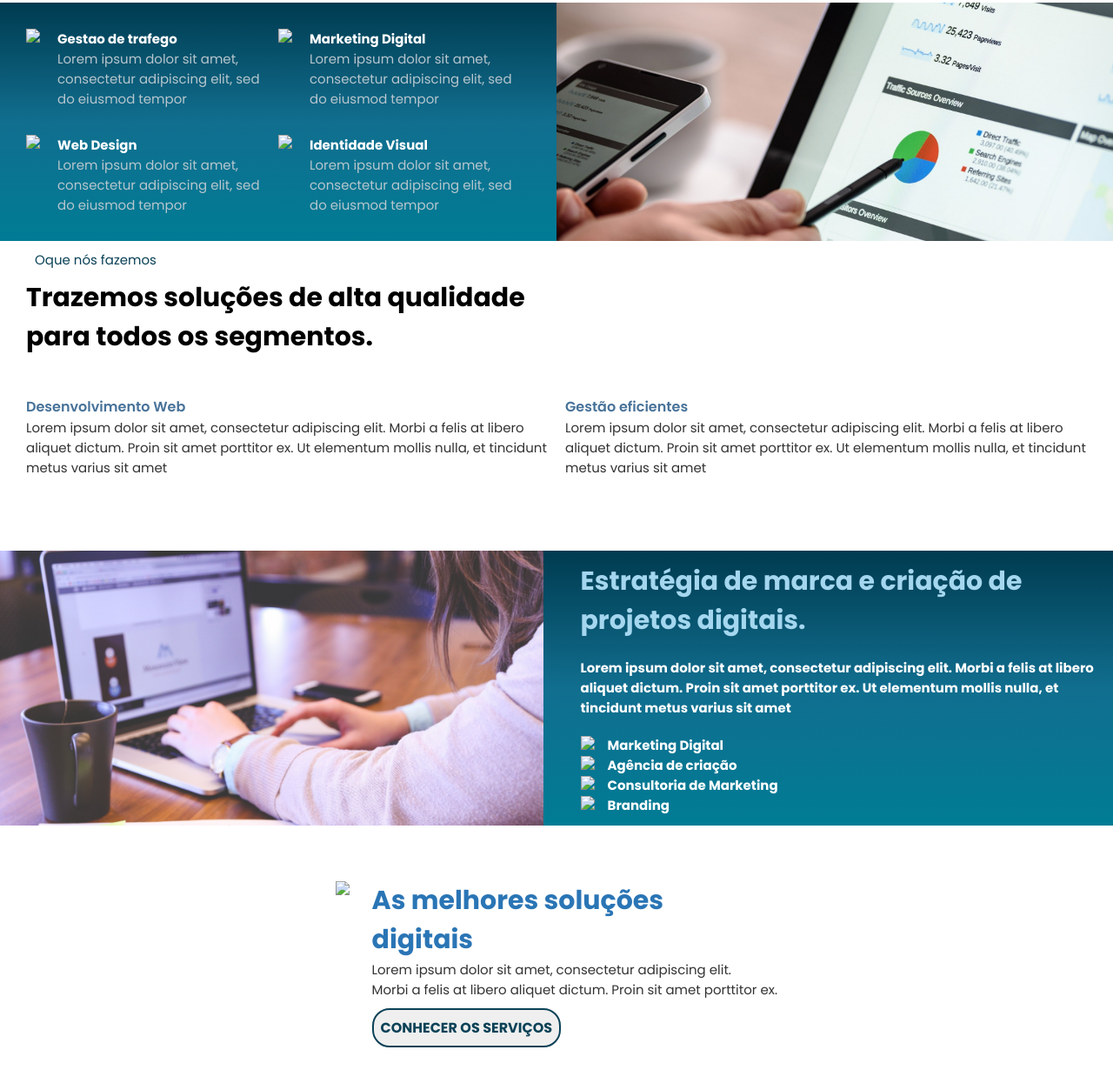
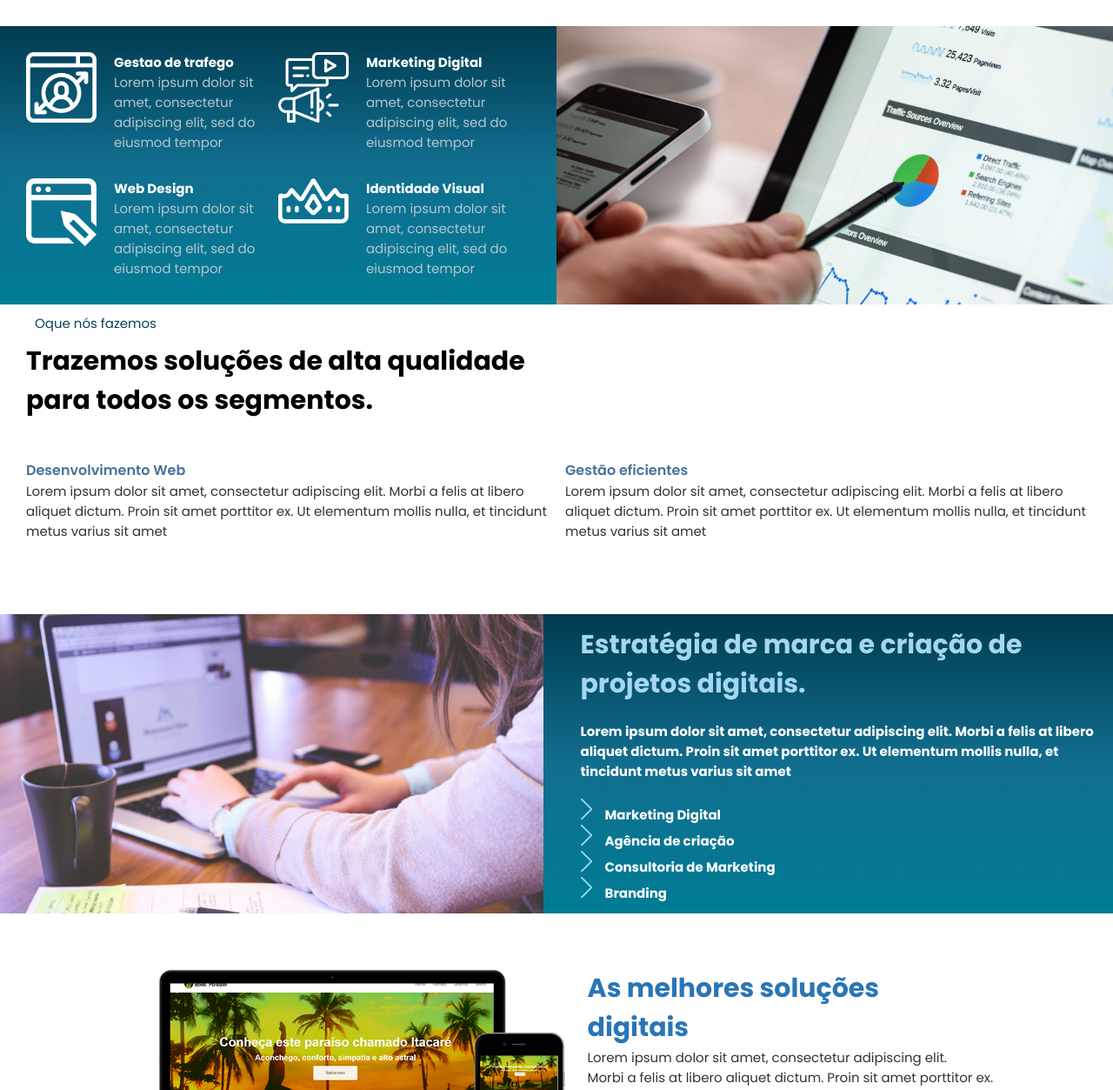
Before and after one commit to LayonJ/gggggg, a plain HTML site: page index.html in a window 1280 px wide. Shown: the part 728-1981 px from the top of the page at 87% size. Drawn offline with Linux system fonts and the light colour scheme; a script that the page names is missing.

Commit message:
Update index.html

```diff
--- a/index.html
+++ b/index.html
@@ -13,7 +13,7 @@
 <body>
     <div class="container">
     <header class="cabecalho">
-        <a class="logo-div"href="#"><img class="logo" src="img/logo2.png"></a>
+        <a class="logo-div"href="#"><img class="logo" src="logo2.png"></a>
         <div class="menu-section">
             <div class="menu-toogle">
                 <div class="um"></div>
@@ -43,7 +43,7 @@
     <div class="hero">
         <div class="texto">
             <div class="hero-mobile">
-                <img src="img/banner2.png">
+                <img src="banner2.png">
             </div>
             <p class="titulo">Agência de criação<br>
                 focada em resultados</p>
@@ -51,23 +51,23 @@
             <button class="botao"><p>SAIBA MAIS</p></button>
         </div>
         <div class="imagens">
-            <!--<img class="forma" src="img/forma5.png"> -->
-            <img class="img2" src="img/banner2.png">
+            <!--<img class="forma" src="forma5.png"> -->
+            <img class="img2" src="banner2.png">
         </div>
     </div>
     </div>
     <section class="parte1">
         <div class="servicos">
         <ul class="teste2">
-            <li><div class="tamanho"><img src="img/trafego.png"></div><div class="teste"><h1>Gestao de trafego</h1><p>Lorem ipsum dolor sit amet, consectetur adipiscing elit, sed do eiusmod tempor</p></div></li>
-            <li><div class="tamanho"><img src="img/marketing2.png"></div><div class="teste"><h1>Marketing Digital</h1><p>Lorem ipsum dolor sit amet, consectetur adipiscing elit, sed do eiusmod tempor</p></div></li>
+            <li><div class="tamanho"><img src="trafego.png"></div><div class="teste"><h1>Gestao de trafego</h1><p>Lorem ipsum dolor sit amet, consectetur adipiscing elit, sed do eiusmod tempor</p></div></li>
+            <li><div class="tamanho"><img src="marketing2.png"></div><div class="teste"><h1>Marketing Digital</h1><p>Lorem ipsum dolor sit amet, consectetur adipiscing elit, sed do eiusmod tempor</p></div></li>
         </ul>
         <ul class="teste3">
-            <li><div class="tamanho"><img src="img/designer.png"></div><div class="teste"><h1>Web Design</h1><p>Lorem ipsum dolor sit amet, consectetur adipiscing elit, sed do eiusmod tempor</p></div></li>
-            <li><div class="tamanho"><img src="img/coroa.png"></div><div class="teste"><h1>Identidade Visual</h1><p>Lorem ipsum dolor sit amet, consectetur adipiscing elit, sed do eiusmod tempor</p></div></li>
+            <li><div class="tamanho"><img src="designer.png"></div><div class="teste"><h1>Web Design</h1><p>Lorem ipsum dolor sit amet, consectetur adipiscing elit, sed do eiusmod tempor</p></div></li>
+            <li><div class="tamanho"><img src="coroa.png"></div><div class="teste"><h1>Identidade Visual</h1><p>Lorem ipsum dolor sit amet, consectetur adipiscing elit, sed do eiusmod tempor</p></div></li>
         </ul>
         </div>
-        <div class="div-img"><img class="imgservico" src="img/img_section.jpg"></div>
+        <div class="div-img"><img class="imgservico" src="img_section.jpg"></div>
     </section>
     <section class="parte2">
         <div class="sobre-nos">
@@ -84,20 +84,20 @@
         </div>
     </section>
     <section class="parte3">
-        <div class="div-img2"><img src="img/img_section3.jpg"></div>
+        <div class="div-img2"><img src="img_section3.jpg"></div>
         <div class="estrategia">
             <h1>Estratégia de marca e criação de<br>projetos digitais.</h1>
             <p>Lorem ipsum dolor sit amet, consectetur adipiscing elit. Morbi a felis at libero aliquet dictum. Proin sit amet porttitor ex. Ut elementum mollis nulla, et tincidunt metus varius sit amet</p>
             <ul>
-                <li><img src="img/seta.png"><p>Marketing Digital</p></li>
-                <li><img src="img/seta.png"><p>Agência de criação</p></li>
-                <li><img src="img/seta.png"><p>Consultoria de Marketing</p></li>
-                <li><img src="img/seta.png"><p>Branding</p></li>
+                <li><img src="seta.png"><p>Marketing Digital</p></li>
+                <li><img src="seta.png"><p>Agência de criação</p></li>
+                <li><img src="seta.png"><p>Consultoria de Marketing</p></li>
+                <li><img src="seta.png"><p>Branding</p></li>
             </ul>
         </div>
     </section>
     <section class="parte4">
-        <img src="img/mockup2.png">
+        <img src="mockup2.png">
         <div class="texto-mockup">
             <h1>As melhores soluções<br>digitais</h1>
             <p>Lorem ipsum dolor sit amet, consectetur adipiscing elit.<br>Morbi a felis at libero aliquet dictum. Proin sit amet porttitor ex.</p>
```
